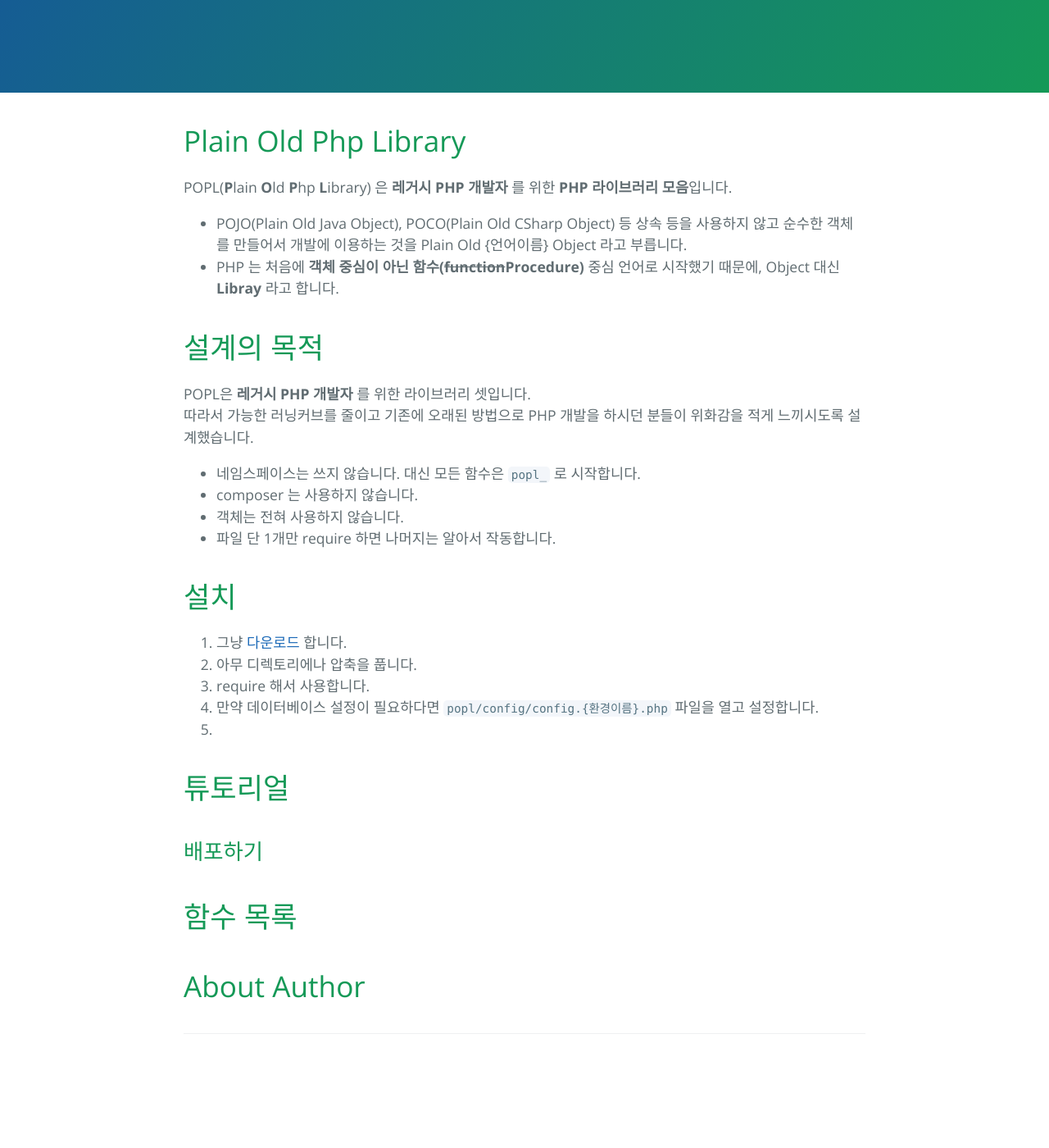
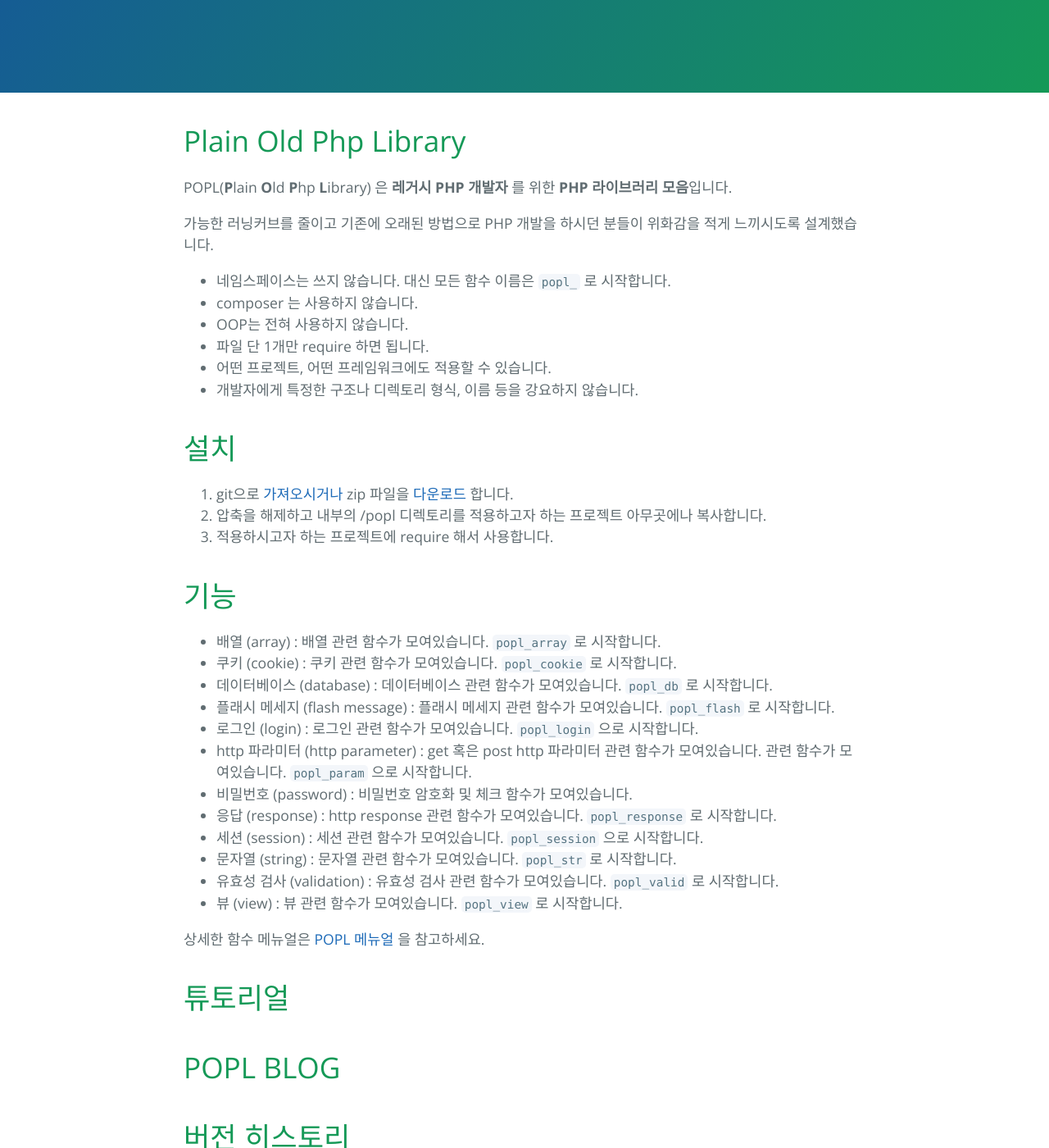
Before and after one commit to poplcode/poplcode.github.io, a Jekyll site: the page built from index.md, in a window 1280 px wide and 1400 px high, scrolled down 204 px. Shown: the whole window at 82% size. Built offline with Jekyll 4.4.1, drawn with Linux system fonts in a browser that asks for light colours; before the commit the page ends 1529 px from its top, so only the background shows below that; some of the changed text lies outside the part shown.

Commit message:
index modify

```diff
--- a/index.md
+++ b/index.md
@@ -7,28 +7,48 @@ description: Plain Old Php Library
 # Plain Old Php Library
 POPL(**P**lain **O**ld **P**hp **L**ibrary) 은 __레거시 PHP 개발자__ 를 위한 **PHP 라이브러리 모음**입니다.
 
-* POJO(Plain Old Java Object), POCO(Plain Old CSharp Object) 등 상속 등을 사용하지 않고 순수한 객체를 만들어서 개발에 이용하는 것을 Plain Old {언어이름} Object 라고 부릅니다.
-* PHP 는 처음에 **객체 중심이 아닌 함수(~~function~~Procedure)** 중심 언어로 시작했기 때문에, Object 대신 **Libray** 라고 합니다.
+가능한 러닝커브를 줄이고 기존에 오래된 방법으로 PHP 개발을 하시던 분들이 위화감을 적게 느끼시도록 설계했습니다.
 
-# 설계의 목적
-POPL은 __레거시 PHP 개발자__ 를 위한 라이브러리 셋입니다.
-따라서 가능한 러닝커브를 줄이고 기존에 오래된 방법으로 PHP 개발을 하시던 분들이 위화감을 적게 느끼시도록 설계했습니다.
-
-* 네임스페이스는 쓰지 않습니다. 대신 모든 함수은 `popl_` 로 시작합니다.
+* 네임스페이스는 쓰지 않습니다. 대신 모든 함수 이름은 `popl_` 로 시작합니다.
 * composer 는 사용하지 않습니다.
-* 객체는 전혀 사용하지 않습니다.
-* 파일 단 1개만 require 하면 나머지는 알아서 작동합니다.
+* OOP는 전혀 사용하지 않습니다.
+* 파일 단 1개만 require 하면 됩니다.
+* 어떤 프로젝트, 어떤 프레임워크에도 적용할 수 있습니다.
+* 개발자에게 특정한 구조나 디렉토리 형식, 이름 등을 강요하지 않습니다.
 
 # 설치
-1. 그냥 [다운로드]() 합니다.
-2. 아무 디렉토리에나 압축을 풉니다.
-3. require 해서 사용합니다.
-4. 만약 데이터베이스 설정이 필요하다면 `popl/config/config.{환경이름}.php` 파일을 열고 설정합니다.
-5.
+1. git으로 [가져오시거나](git@github.com:poplcode/popl.git) zip 파일을 [다운로드](https://github.com/poplcode/popl/archive/master.zip) 합니다.
+2. 압축을 해제하고 내부의 /popl 디렉토리를 적용하고자 하는 프로젝트 아무곳에나 복사합니다.
+3. 적용하시고자 하는 프로젝트에 require 해서 사용합니다.
+
+# 기능
+* 배열 (array) : 배열 관련 함수가 모여있습니다. `popl_array` 로 시작합니다.
+* 쿠키 (cookie) : 쿠키 관련 함수가 모여있습니다. `popl_cookie` 로 시작합니다.
+* 데이터베이스 (database) : 데이터베이스 관련 함수가 모여있습니다. `popl_db` 로 시작합니다.
+* 플래시 메세지 (flash message) : 플래시 메세지 관련 함수가 모여있습니다. `popl_flash` 로 시작합니다.
+* 로그인 (login) : 로그인 관련 함수가 모여있습니다. `popl_login` 으로 시작합니다.
+* http 파라미터 (http parameter) : get 혹은 post http 파라미터 관련 함수가 모여있습니다. 관련 함수가 모여있습니다. `popl_param` 으로 시작합니다.
+* 비밀번호 (password) : 비밀번호 암호화 및 체크 함수가 모여있습니다.
+* 응답 (response) : http response 관련 함수가 모여있습니다. `popl_response` 로 시작합니다.
+* 세션 (session) : 세션 관련 함수가 모여있습니다. `popl_session` 으로 시작합니다.
+* 문자열 (string) : 문자열 관련 함수가 모여있습니다. `popl_str` 로 시작합니다.
+* 유효성 검사 (validation) : 유효성 검사 관련 함수가 모여있습니다. `popl_valid` 로 시작합니다.
+* 뷰 (view) : 뷰 관련 함수가 모여있습니다. `popl_view` 로 시작합니다.
+
+상세한 함수 메뉴얼은 [POPL 메뉴얼]() 을 참고하세요.
 
 # 튜토리얼
-## 배포하기
 
-# 함수 목록
 
-# About Author
+# POPL BLOG
+
+# 버전 히스토리
+* 최신 버전은 **0.10** 입니다. 2020.03.09일에 릴리즈되었습니다.
+
+# Contact
+* POPL 에 기여하고 싶으시면 PULL REQUEST 를 해 주시면 감사하겠습니다.
+* 그 외의 연락은 [contact@popl.ml](mailto:contact@popl.ml) 로 해 주세요.
+
+
+# 라이센스
+[MIT License](https://github.com/poplcode/popl/blob/master/LICENSE)
```
